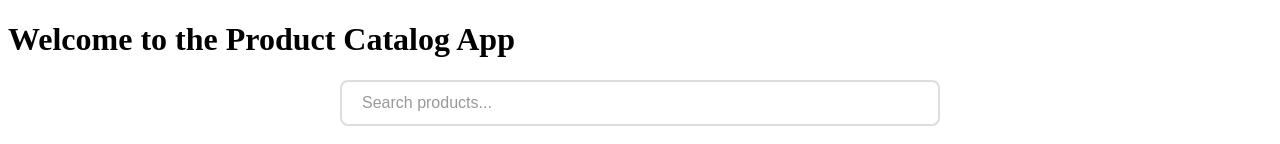
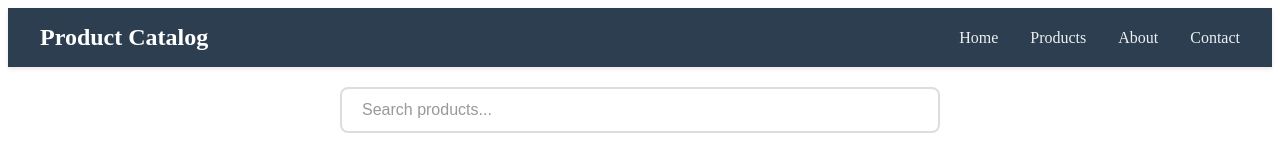
Before and after one commit to dmunguiaxyz/react_product_catalog, a React app: page / in a window 1280 px wide. Shown: the top 144 px of the page. Built offline with nearby package versions, Linux system fonts and the light colour scheme; grey boxes are pictures that could not be loaded.

Commit message:
Add NavigationBar component and integrate it into the App component

```diff
--- a/src/App.tsx
+++ b/src/App.tsx
@@ -1,6 +1,7 @@
 import ProductList from "./Components/ProductList/ProductList";
+import SearchBar from "./Components/SearchBar/searchBar";
+import NavigationBar from "./Components/NavigationBar/navigationBar";
 import { useState } from "react";
-import SearchBar from "./Components/SearchBar/searchBar";
 
 export default function App(){
     const [searchTerm, setSearchTerm] = useState("")
@@ -8,7 +9,7 @@ export default function App(){
         //this will trigger a re-render on each input change
         setSearchTerm(event.target.value);
     }
-    return (<> <h1>Welcome to the Product Catalog App</h1>
+    return (<> <div><NavigationBar></NavigationBar></div>
     <div>
         <SearchBar handleInputChange={handleInputChange}></SearchBar>
     </div>
--- /dev/null
+++ b/src/Components/NavigationBar/navigationBar.css
@@ -0,0 +1,43 @@
+.navbar {
+    background-color: #2c3e50;
+    padding: 0;
+    box-shadow: 0 2px 4px rgba(0, 0, 0, 0.1);
+    position: sticky;
+    top: 0;
+    z-index: 1000;
+}
+
+.navbar-container {
+    max-width: 1200px;
+    margin: 0 auto;
+    display: flex;
+    justify-content: space-between;
+    align-items: center;
+    padding: 1rem 2rem;
+}
+
+.navbar-brand h1 {
+    color: #fff;
+    margin: 0;
+    font-size: 1.5rem;
+    font-weight: 600;
+}
+
+.navbar-menu {
+    list-style: none;
+    display: flex;
+    gap: 2rem;
+    margin: 0;
+    padding: 0;
+}
+
+.navbar-menu li a {
+    color: #ecf0f1;
+    text-decoration: none;
+    font-size: 1rem;
+    transition: color 0.3s ease;
+}
+
+.navbar-menu li a:hover {
+    color: #3498db;
+}
--- /dev/null
+++ b/src/Components/NavigationBar/navigationBar.tsx
@@ -0,0 +1,19 @@
+import './navigationBar.css';
+
+export default function NavigationBar(){
+    return (
+        <nav className="navbar">
+            <div className="navbar-container">
+                <div className="navbar-brand">
+                    <h1>Product Catalog</h1>
+                </div>
+                <ul className="navbar-menu">
+                    <li><a href="#home">Home</a></li>
+                    <li><a href="#products">Products</a></li>
+                    <li><a href="#about">About</a></li>
+                    <li><a href="#contact">Contact</a></li>
+                </ul>
+            </div>
+        </nav>
+    );
+}
```
